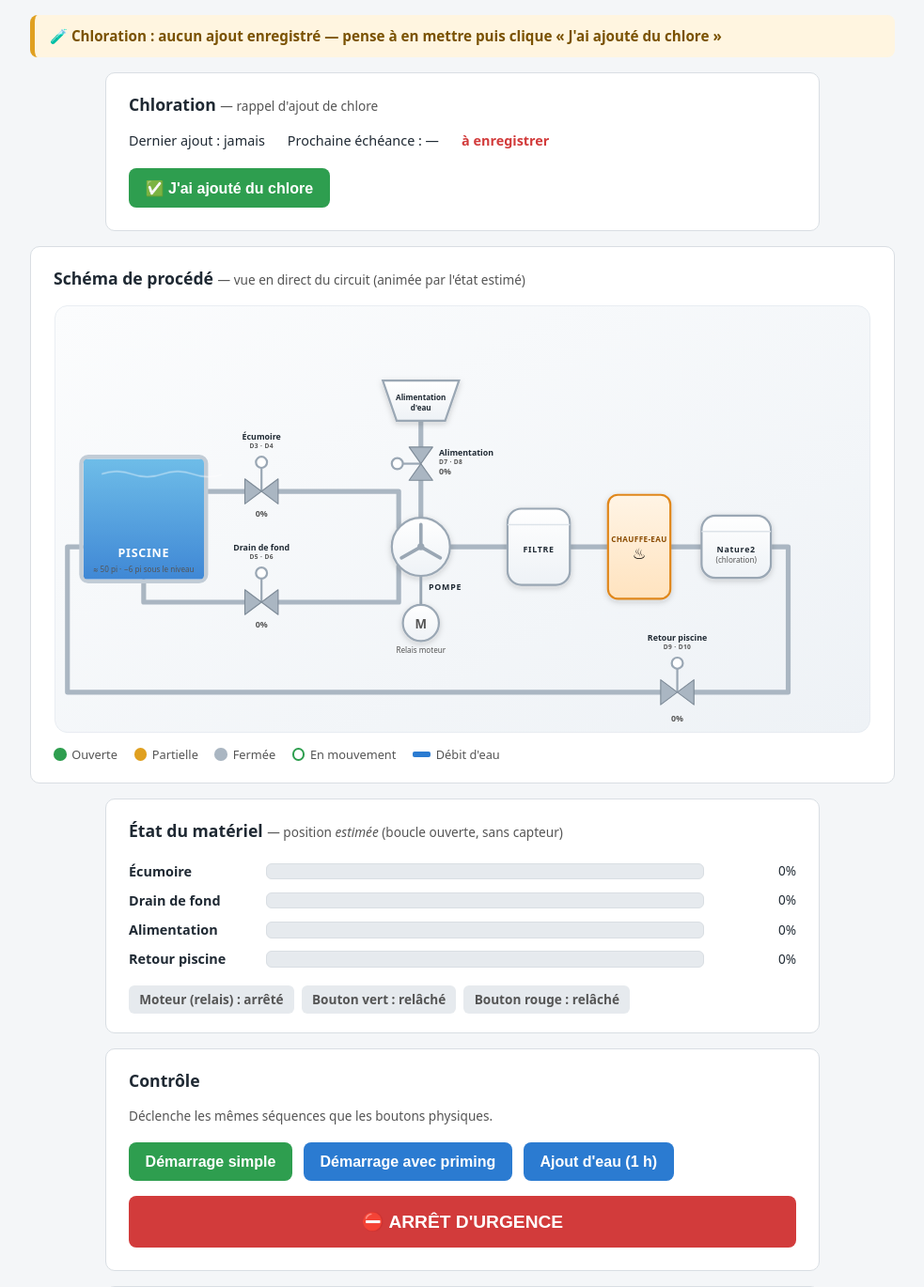
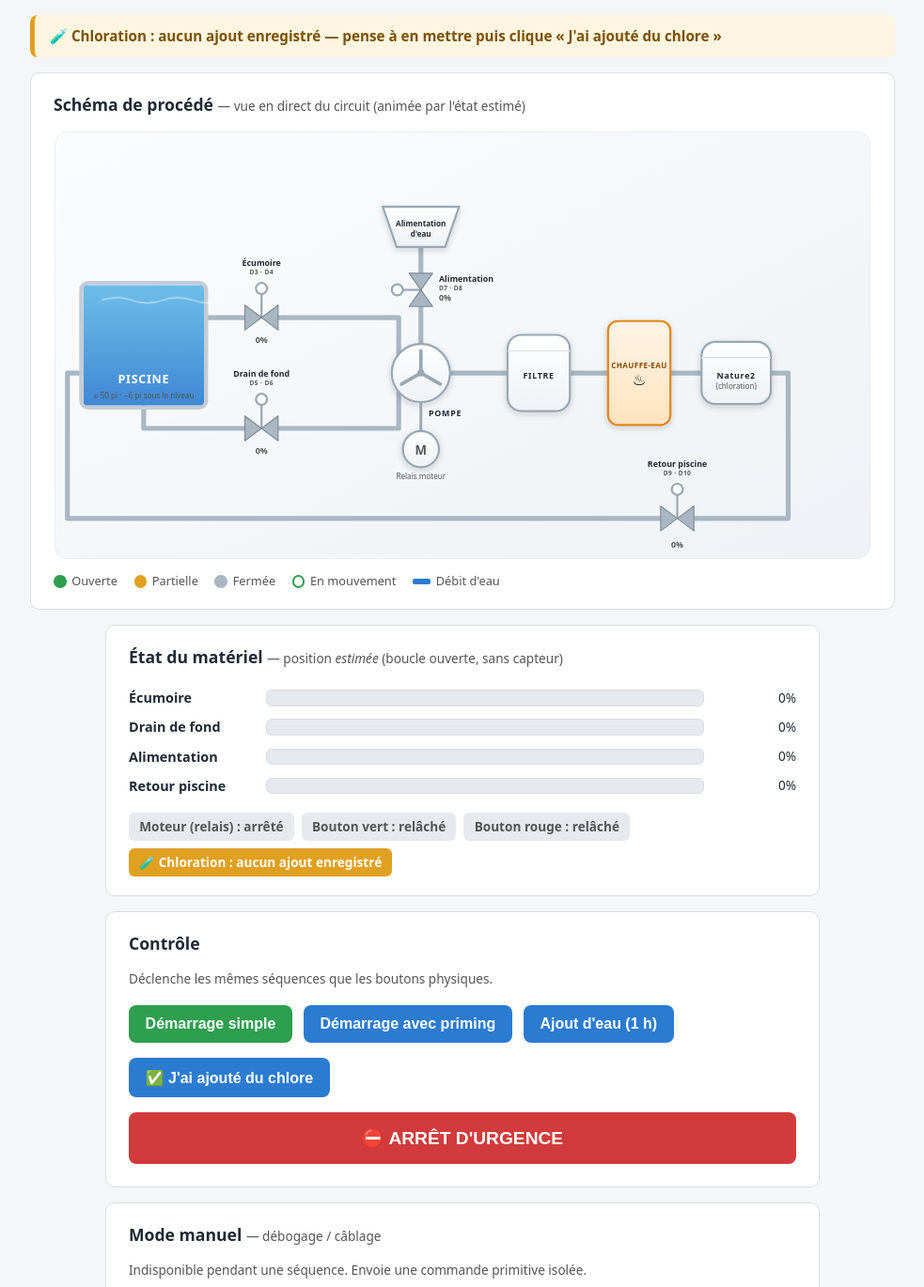
Before and after one commit to vincenthuneault/Pisicne, a Flask app: page / in a window 1280 px wide. Shown: the part 68-1438 px from the top of the page at 94% size, without its empty margins (148-1131 px from the left). Run offline with Flask 3, Linux system fonts and the light colour scheme.

Commit message:
Chloration : bouton dans Contrôle, info sur une ligne dans État du matériel
Déplace le bouton « J'ai ajouté du chlore » parmi les autres contrôles et
condense les infos (dernier/prochain/restant) en une seule ligne dans la
section État du matériel (chip mis en évidence quand la chloration est due).
Supprime la section Chloration autonome. La bannière d'alerte en haut reste.

Co-Authored-By: Claude Opus 4.8 <noreply@anthropic.com>

```diff
--- a/raspberry-pi/static/app.js
+++ b/raspberry-pi/static/app.js
@@ -114,16 +114,17 @@ async function rafraichirEtat() {
 // ===================== Chloration =====================
 
 function majChlore(c) {
-  const dernier = document.getElementById("chlore-dernier");
-  const prochain = document.getElementById("chlore-prochain");
-  const restant = document.getElementById("chlore-restant");
-
-  dernier.textContent = "Dernier ajout : " + (c.jamais ? "jamais" : formatDate(c.dernier_ajout_ts));
-  prochain.textContent = "Prochaine échéance : " + (c.jamais ? "—" : formatDate(c.prochaine_echeance_ts));
-  restant.textContent = c.du
-    ? (c.jamais ? "à enregistrer" : "⚠️ chlore à ajouter (" + formatRestant(c.restant_s) + ")")
-    : "prochaine " + formatRestant(c.restant_s);
-  restant.classList.toggle("du", !!c.du);
+  // Info sur une seule ligne (dans « État du matériel »)
+  const ligne = document.getElementById("chlore-ligne");
+  if (c.jamais) {
+    ligne.textContent = "🧪 Chloration : aucun ajout enregistré";
+  } else if (c.du) {
+    ligne.textContent = "🧪 Chloration : à ajouter (" + formatRestant(c.restant_s) + ")";
+  } else {
+    ligne.textContent = "🧪 Chloration : prochaine " + formatRestant(c.restant_s)
+      + " · le " + formatDate(c.prochaine_echeance_ts);
+  }
+  ligne.classList.toggle("du", !!c.du);
 
   // Bannière d'alerte en haut de page
   if (c.du) {
--- a/raspberry-pi/static/style.css
+++ b/raspberry-pi/static/style.css
@@ -352,13 +352,5 @@ form input[type="number"] { padding: 0.4rem; border: 1px solid var(--bordure); b
 .alerte.attention { background: #fff5e0; color: #7a5200; border-color: var(--orange); }
 .alerte.erreur    { background: #fde8e8; color: #8a1f1f; border-color: var(--rouge); }
 
-/* --- Chloration --- */
-#section-chlore .chlore-infos {
-  display: flex;
-  flex-wrap: wrap;
-  gap: 0.5rem 1.5rem;
-  font-size: 0.9rem;
-  margin-bottom: 0.9rem;
-}
-#section-chlore .chlore-restant { font-weight: 600; color: var(--vert); }
-#section-chlore .chlore-restant.du { color: var(--rouge); }
+/* --- Chloration (ligne d'info dans « État du matériel ») --- */
+#chlore-ligne.du { background: var(--orange); color: #fff; }
--- a/raspberry-pi/templates/index.html
+++ b/raspberry-pi/templates/index.html
@@ -19,17 +19,6 @@
   <!-- Affiche les alertes actives : chloration due, perte de connexion, etc.
        Remplie par le JS (rendreAlertes). Masquée s'il n'y a rien. -->
   <div id="alertes" class="alertes" hidden></div>
-
-  <!-- ===================== Chloration ===================== -->
-  <section id="section-chlore">
-    <h2>Chloration <span class="aide">— rappel d'ajout de chlore</span></h2>
-    <div class="chlore-infos">
-      <span id="chlore-dernier">Dernier ajout : —</span>
-      <span id="chlore-prochain">Prochaine échéance : —</span>
-      <span id="chlore-restant" class="chlore-restant">—</span>
-    </div>
-    <button id="btn-chlore" class="btn vert">✅ J'ai ajouté du chlore</button>
-  </section>
 
   <!-- ===================== Schéma de procédé (P&ID animé) ===================== -->
   <section class="section-schema">
@@ -210,6 +199,7 @@
       <span class="indic" id="indic-moteur">Moteur (relais) : —</span>
       <span class="indic" id="indic-bvert">Bouton vert : —</span>
       <span class="indic" id="indic-brouge">Bouton rouge : —</span>
+      <span class="indic" id="chlore-ligne">🧪 Chloration : —</span>
     </div>
   </section>
 
@@ -221,6 +211,7 @@
       <button class="btn vert"   data-sequence="demarrage">Démarrage simple</button>
       <button class="btn bleu"   data-sequence="priming">Démarrage avec priming</button>
       <button class="btn bleu"   data-sequence="ajout_eau">Ajout d'eau (1 h)</button>
+      <button id="btn-chlore" class="btn">✅ J'ai ajouté du chlore</button>
     </div>
     <button id="btn-arret" class="btn arret">⛔ ARRÊT D'URGENCE</button>
 
```
